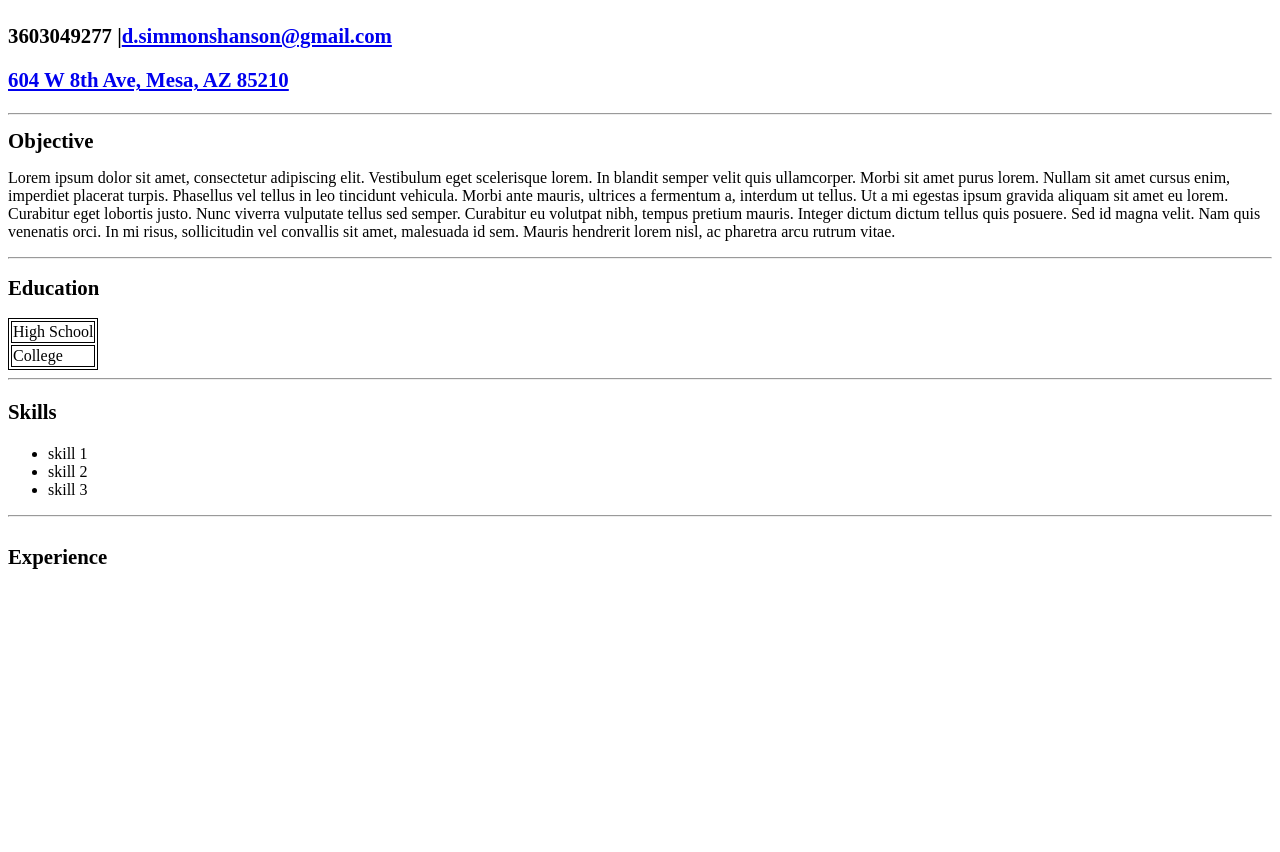
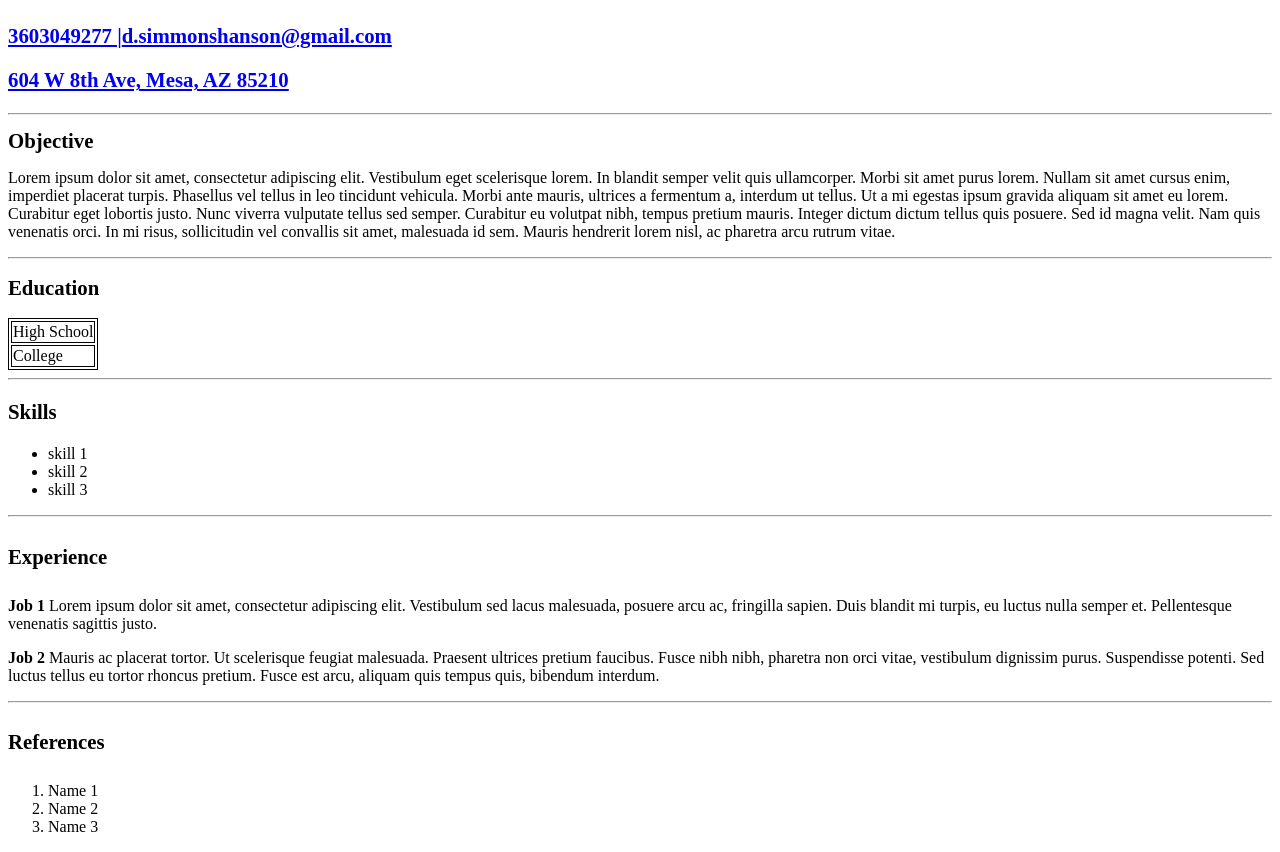
Before and after one commit to DevonSH/Assignment1, a plain HTML site: page index.html in a window 1280 px wide. Shown: the part 77-929 px from the top of the page. Before the commit the page ends 800 px from the top, so only its background shows below. Drawn offline with Linux system fonts and the light colour scheme.

Commit message:
Update index.html

```diff
--- a/index.html
+++ b/index.html
@@ -5,13 +5,15 @@
 <head>
   <style>
   table, th, td {
+
     border: 1px solid black;
+
 }
 </style>
 
   <h1 style="font-size:250%; text-align:center">Devon Simmons-Hanson</h1>
 
-  <h2 style="font-size:130%; text-align:left">3603049277 |<a href= "https://mail.google.com/mail/u/0/#inbox">d.simmonshanson@gmail.com</a> </h2>
+  <h2 style="font-size:130%; text-align:left"> <a href="https://webapp4.asu.edu/myasu/">3603049277 |<a href= "https://mail.google.com/mail/u/0/#inbox">d.simmonshanson@gmail.com</a> </h2>
 
   <h3 style="font-size:130%; text-align:left"><a href="https://www.google.com/maps/place/Exchange+on+the+8/@33.4018542,-111.8472724,17.31z/data=!4m8!1m2!10m1!1e2!3m4!1s0x872ba7fd51e434d7:0xcbe48124df584ace!8m2!3d33.4011975!4d-111.8453072">604 W 8th Ave, Mesa, AZ 85210</a> </h3>
 
@@ -53,8 +55,19 @@
 
 <h4 style="font-size:130%"> <b>Experience</b> </h4>
 
+<p style="font-size:100%"> <b>Job 1</b> Lorem ipsum dolor sit amet, consectetur adipiscing elit. Vestibulum sed lacus malesuada, posuere arcu ac, fringilla sapien. Duis blandit mi turpis, eu luctus nulla semper et. Pellentesque venenatis sagittis justo.</p>
 
+<p style="font-size:100%"> <b>Job 2</b> Mauris ac placerat tortor. Ut scelerisque feugiat malesuada. Praesent ultrices pretium faucibus. Fusce nibh nibh, pharetra non orci vitae, vestibulum dignissim purus. Suspendisse potenti. Sed luctus tellus eu tortor rhoncus pretium. Fusce est arcu, aliquam quis tempus quis, bibendum interdum.</p>
 
+<hr>
+
+<h4 style="font-size:130%"> <b>References</b> </h4>
+
+  <ol>
+    <li>Name 1</li>
+    <li>Name 2</li>
+    <li>Name 3</li>
+  </ol>
 
 </body>
 
```
